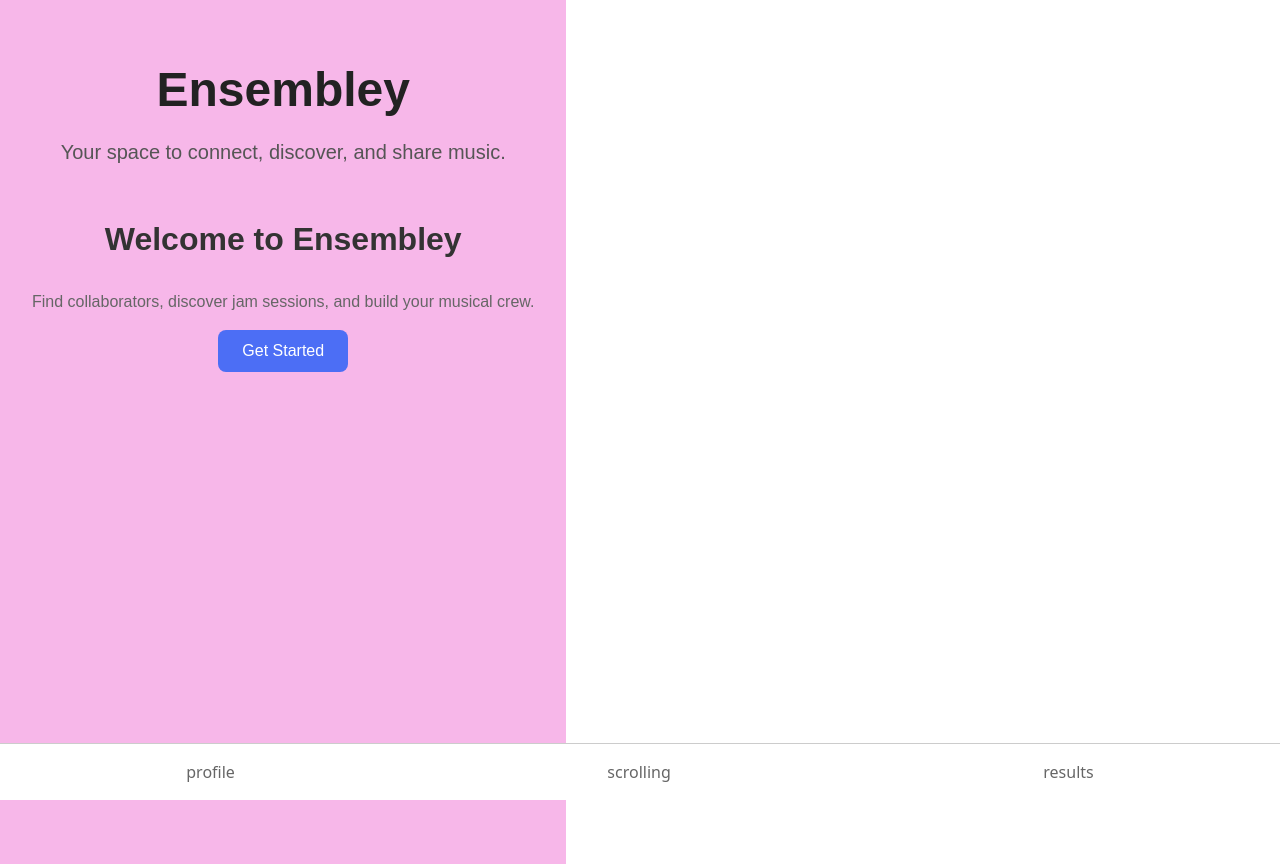
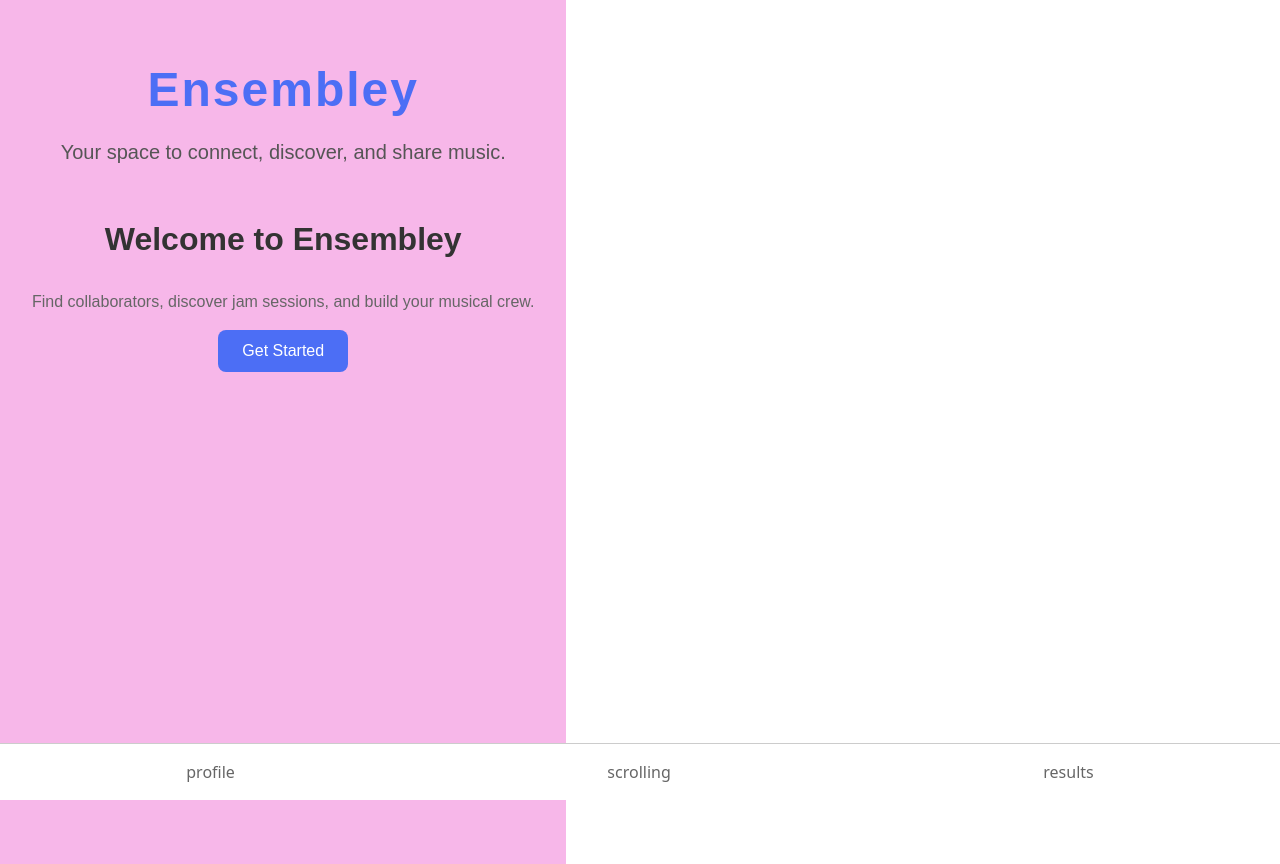
Before and after one commit to anncasey22/Ensembley, a React (Vite) app in the folder my-react-app/: page / in a window 1280 px wide. Built offline with nearby package versions, Linux system fonts and the light colour scheme.

Commit message:
style home page

```diff
--- a/my-react-app/src/App.css
+++ b/my-react-app/src/App.css
@@ -6,10 +6,14 @@
   min-height: 100vh;
 }
 
-.app-header h1 {
+.app-header h1,
+.profile-header h1,
+.results-header h1 {
+  font-family: 'Pacifico', 'Montserrat', cursive, sans-serif;
   font-size: 3rem;
-  color: #222;
+  color: #4c6ef5;
   margin-bottom: 0.5rem;
+  letter-spacing: 2px;
 }
 
 .app-header p {
```
